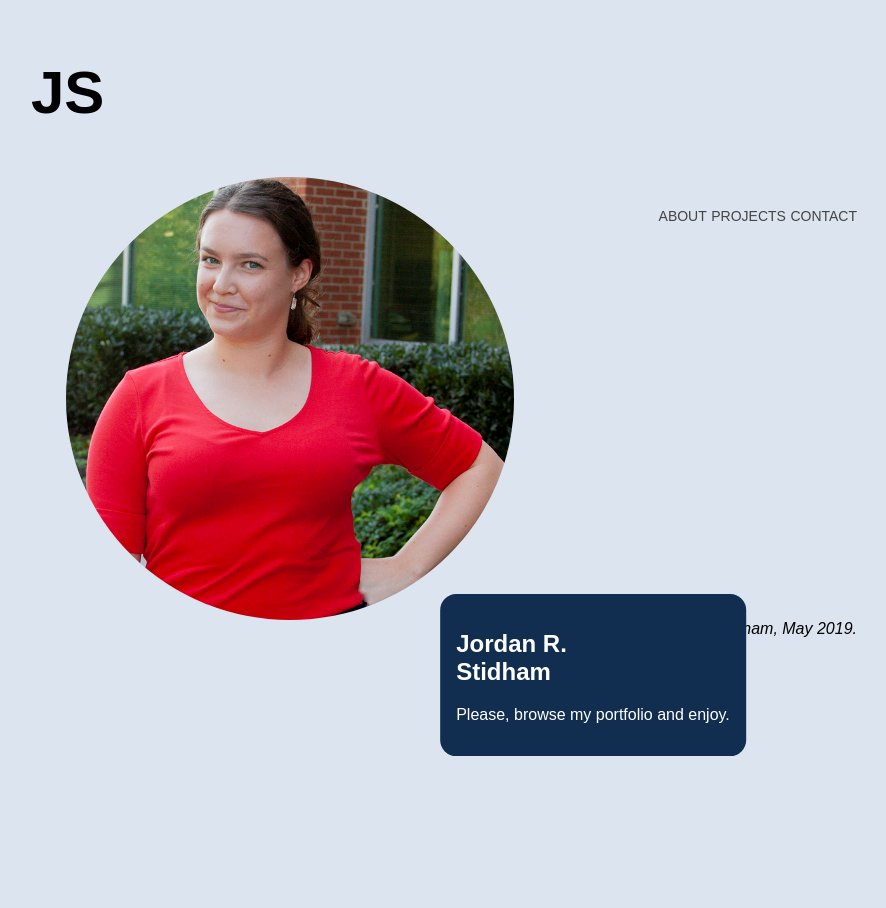
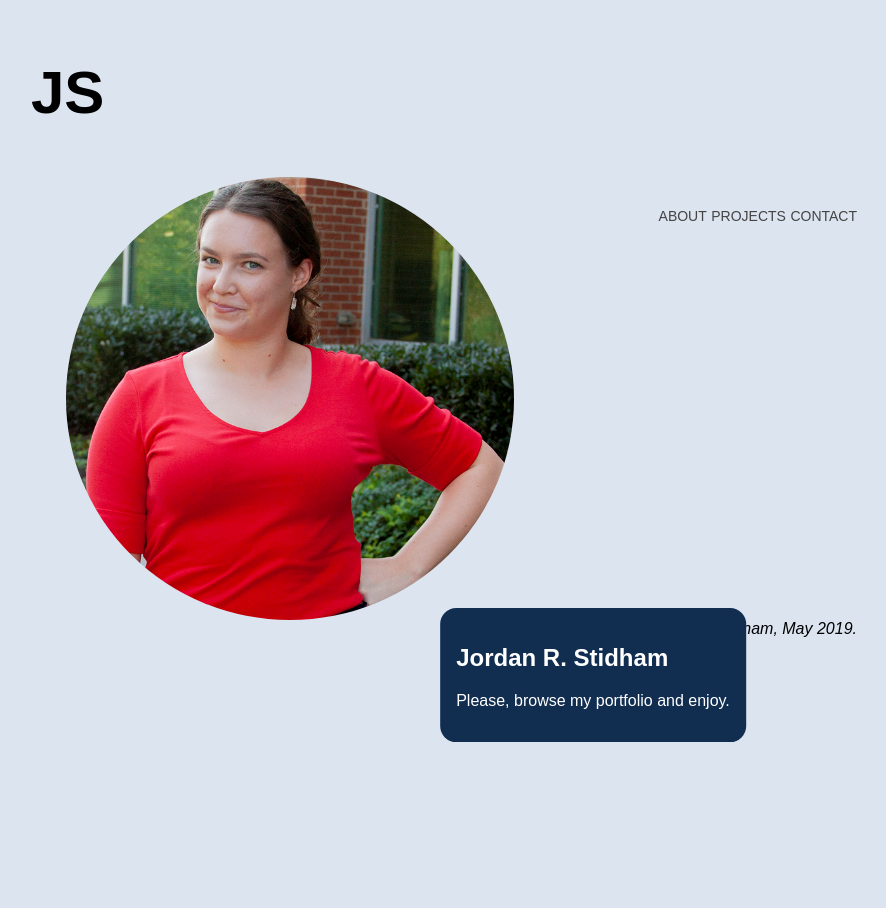
Before and after one commit to jordanstidham/PORTFOLIO, a Jekyll site: the page built from README.md, in a window 1280 px wide. Shown: the whole page, without its empty margins (47-933 px from the left). Built offline with Jekyll 4.4.1, drawn with Linux system fonts in a browser that asks for light colours; our own code applies the rules of GitHub Pages for plain Markdown files.

Commit message:
Update default.html

```diff
--- a/_layouts/default.html
+++ b/_layouts/default.html
@@ -9,12 +9,6 @@
 
 		<div class= "head">
 			<h1>JS</h1>
-				<style>
-					h1 {
-					background-color: #red;
-						width: 50%;
-					     }
-				</style>
 				</div>
 
 		<!-- navbar -->
```
